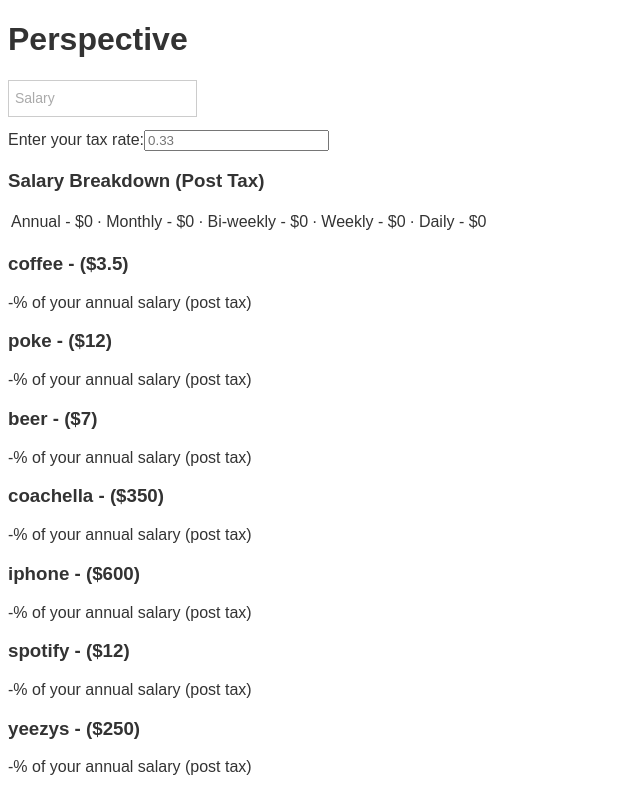
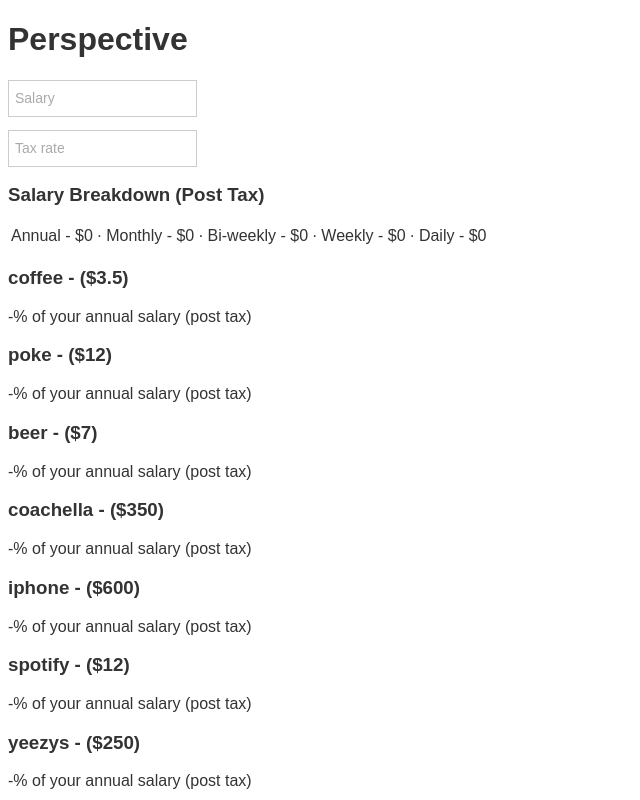
Before and after one commit to marcusmolchany/perspective, a React (Create React App) app: page / in a window 1280 px wide. Shown: the whole page, without its empty margins (0-640 px from the left). Built offline with nearby package versions, Linux system fonts and the light colour scheme.

Commit message:
Add FancyInput to TaxInput

```diff
--- a/src/views/containers/TaxInput.js
+++ b/src/views/containers/TaxInput.js
@@ -2,16 +2,18 @@
 import { connect } from 'react-redux'
 
 import { taxActions } from '../../core/tax'
+import FancyInput from '../components/FancyInput'
 
 class TaxInput extends React.Component {
   render () {
     return (
-      <div>
-        <label>
-          Enter your tax rate:
-          <input type="number" placeholder="0.33" onChange={(e) => this.props.onChange(e.target.value)} />
-        </label>
-      </div>
+      <FancyInput
+        type="number"
+        label="Tax rate"
+        placeholder="0.33"
+        htmlId="taxInput"
+        onChange={this.props.onChange.bind(this)}
+      />
     )
   }
 }
```
